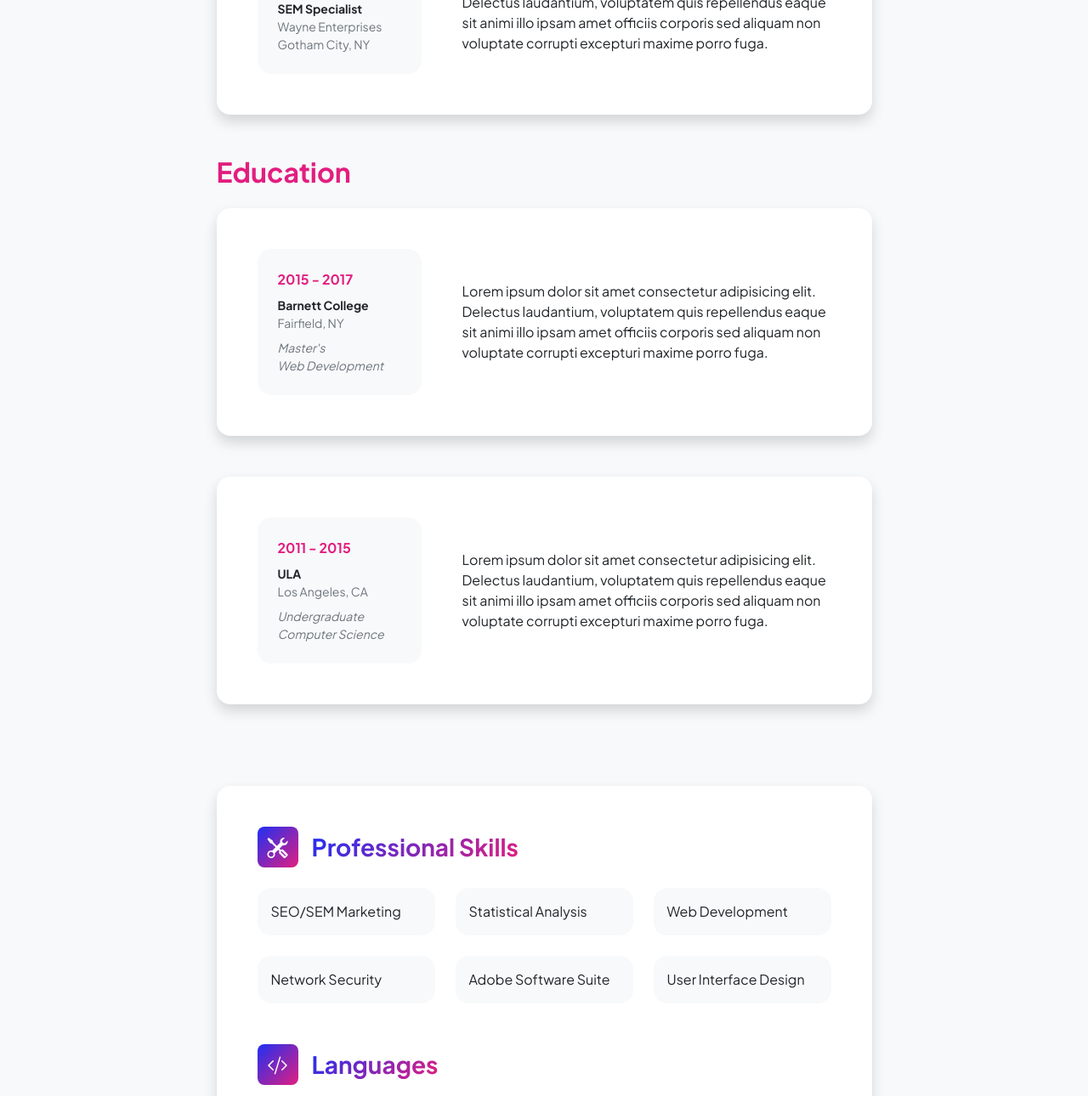
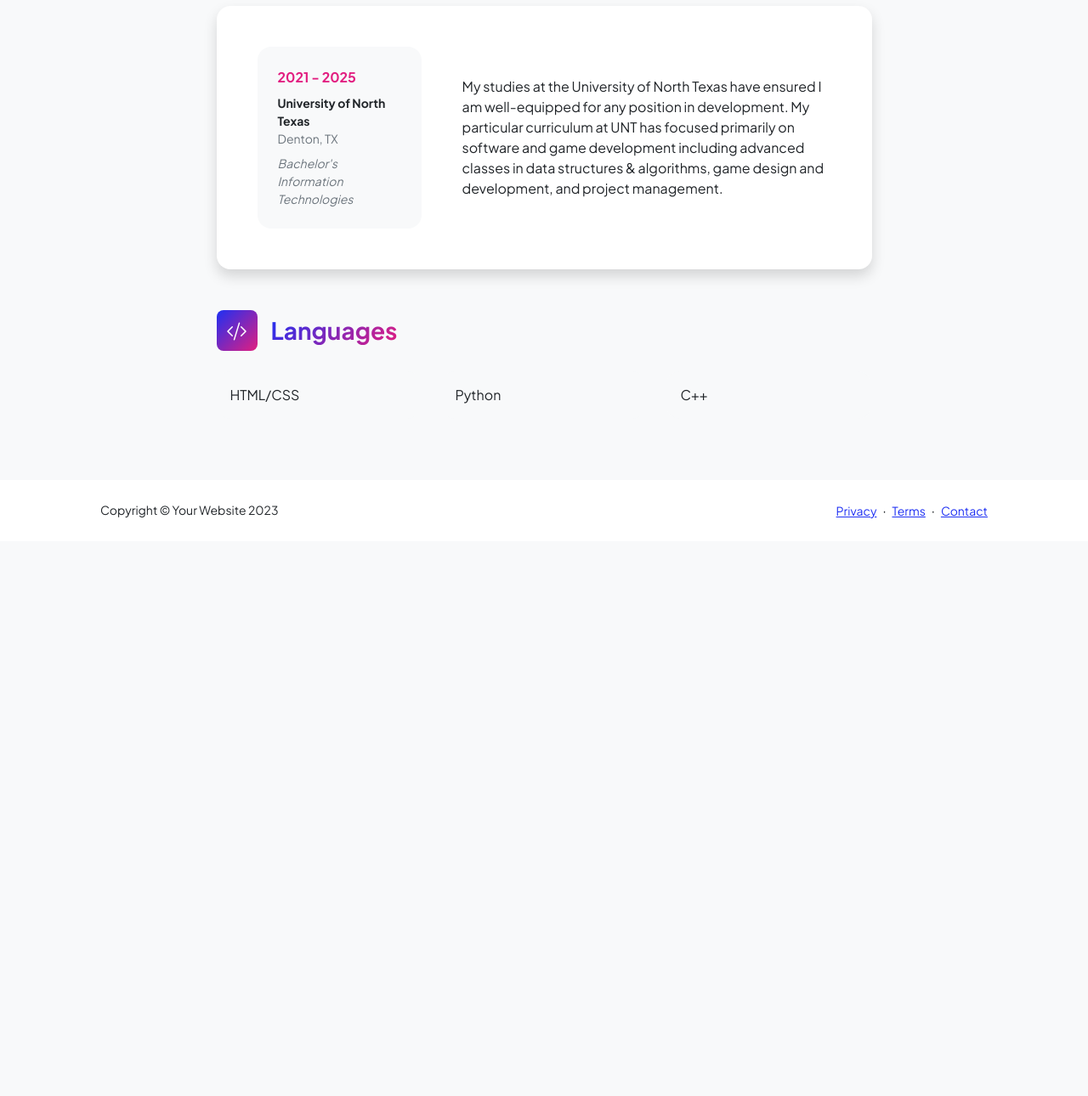
Before and after one commit to zachkjones512/zachkjones512.github.io, a plain HTML site: page resume.html in a window 1280 px wide. Shown: the part 699-1989 px from the top of the page at 85% size. After the commit the page ends 1336 px from the top, so only its background shows below. Drawn offline with nearby package versions, Linux system fonts and the light colour scheme.

Commit message:
Fixed and updated info, added downloadable resume button

```diff
--- a/resume.html
+++ b/resume.html
@@ -5,7 +5,7 @@
         <meta name="viewport" content="width=device-width, initial-scale=1, shrink-to-fit=no" />
         <meta name="description" content="" />
         <meta name="author" content="" />
-        <title>Personal - Start Bootstrap Template</title>
+        <title>Zach's Resume Page</title>
         <!-- Favicon-->
         <link rel="icon" type="image/x-icon" href="assets/favicon.ico" />
         <!-- Custom Google font-->
@@ -47,8 +47,8 @@
                                 <h2 class="text-primary fw-bolder mb-0">Experience</h2>
                                 <!-- Download resume button-->
                                 <!-- Note: Set the link href target to a PDF file within your project-->
-                                <a class="btn btn-primary px-4 py-3" href="#!">
-                                    <div class="d-inline-block bi bi-download me-2"></div>
+                                <a class="btn btn-primary px-4 py-3" href="assets/resume.pdf">
+                                    <div class="d-inline-block bi bi-download me-2"> </div>
                                     Download Resume
                                 </a>
                             </div>
@@ -58,29 +58,13 @@
                                     <div class="row align-items-center gx-5">
                                         <div class="col text-center text-lg-start mb-4 mb-lg-0">
                                             <div class="bg-light p-4 rounded-4">
-                                                <div class="text-primary fw-bolder mb-2">2019 - Present</div>
-                                                <div class="small fw-bolder">Web Developer</div>
-                                                <div class="small text-muted">Stark Industries</div>
-                                                <div class="small text-muted">Los Angeles, CA</div>
+                                                <div class="text-primary fw-bolder mb-2">2022 - 2023</div>
+                                                <div class="small fw-bolder">Assistant Speech and Debate Instructor</div>
+                                                <div class="small text-muted">Coppell High School</div>
+                                                <div class="small text-muted">Coppell, TX</div>
                                             </div>
                                         </div>
-                                        <div class="col-lg-8"><div>Lorem ipsum dolor sit amet consectetur adipisicing elit. Delectus laudantium, voluptatem quis repellendus eaque sit animi illo ipsam amet officiis corporis sed aliquam non voluptate corrupti excepturi maxime porro fuga.</div></div>
-                                    </div>
-                                </div>
-                            </div>
-                            <!-- Experience Card 2-->
-                            <div class="card shadow border-0 rounded-4 mb-5">
-                                <div class="card-body p-5">
-                                    <div class="row align-items-center gx-5">
-                                        <div class="col text-center text-lg-start mb-4 mb-lg-0">
-                                            <div class="bg-light p-4 rounded-4">
-                                                <div class="text-primary fw-bolder mb-2">2017 - 2019</div>
-                                                <div class="small fw-bolder">SEM Specialist</div>
-                                                <div class="small text-muted">Wayne Enterprises</div>
-                                                <div class="small text-muted">Gotham City, NY</div>
-                                            </div>
-                                        </div>
-                                        <div class="col-lg-8"><div>Lorem ipsum dolor sit amet consectetur adipisicing elit. Delectus laudantium, voluptatem quis repellendus eaque sit animi illo ipsam amet officiis corporis sed aliquam non voluptate corrupti excepturi maxime porro fuga.</div></div>
+                                        <div class="col-lg-8"><div>While not conventionally thought of as strong experience for a job in development, my time as an instructor at Coppell taught me critical communication skills necessary for ensuring a healthy team environment, how to effectively manage and plan projects and curricula in a professional setting, and, in particular, how to effectively bridge knowledge gaps between both my peers and my students.</div></div>
                                     </div>
                                 </div>
                             </div>
@@ -94,67 +78,23 @@
                                     <div class="row align-items-center gx-5">
                                         <div class="col text-center text-lg-start mb-4 mb-lg-0">
                                             <div class="bg-light p-4 rounded-4">
-                                                <div class="text-secondary fw-bolder mb-2">2015 - 2017</div>
+                                                <div class="text-secondary fw-bolder mb-2">2021 - 2025</div>
                                                 <div class="mb-2">
-                                                    <div class="small fw-bolder">Barnett College</div>
-                                                    <div class="small text-muted">Fairfield, NY</div>
+                                                    <div class="small fw-bolder">University of North Texas</div>
+                                                    <div class="small text-muted">Denton, TX</div>
                                                 </div>
                                                 <div class="fst-italic">
-                                                    <div class="small text-muted">Master's</div>
-                                                    <div class="small text-muted">Web Development</div>
+                                                    <div class="small text-muted">Bachelor's</div>
+                                                    <div class="small text-muted">Information Technologies</div>
                                                 </div>
                                             </div>
                                         </div>
-                                        <div class="col-lg-8"><div>Lorem ipsum dolor sit amet consectetur adipisicing elit. Delectus laudantium, voluptatem quis repellendus eaque sit animi illo ipsam amet officiis corporis sed aliquam non voluptate corrupti excepturi maxime porro fuga.</div></div>
+                                        <div class="col-lg-8"><div>My studies at the University of North Texas have ensured I am well-equipped for any position in development. My particular curriculum at UNT has focused primarily on software and game development including advanced classes in data structures & algorithms, game design and development, and project management.</div></div>
                                     </div>
                                 </div>
                             </div>
                             <!-- Education Card 2-->
-                            <div class="card shadow border-0 rounded-4 mb-5">
-                                <div class="card-body p-5">
-                                    <div class="row align-items-center gx-5">
-                                        <div class="col text-center text-lg-start mb-4 mb-lg-0">
-                                            <div class="bg-light p-4 rounded-4">
-                                                <div class="text-secondary fw-bolder mb-2">2011 - 2015</div>
-                                                <div class="mb-2">
-                                                    <div class="small fw-bolder">ULA</div>
-                                                    <div class="small text-muted">Los Angeles, CA</div>
-                                                </div>
-                                                <div class="fst-italic">
-                                                    <div class="small text-muted">Undergraduate</div>
-                                                    <div class="small text-muted">Computer Science</div>
-                                                </div>
-                                            </div>
-                                        </div>
-                                        <div class="col-lg-8"><div>Lorem ipsum dolor sit amet consectetur adipisicing elit. Delectus laudantium, voluptatem quis repellendus eaque sit animi illo ipsam amet officiis corporis sed aliquam non voluptate corrupti excepturi maxime porro fuga.</div></div>
-                                    </div>
-                                </div>
-                            </div>
-                        </section>
-                        <!-- Divider-->
-                        <div class="pb-5"></div>
-                        <!-- Skills Section-->
-                        <section>
-                            <!-- Skillset Card-->
-                            <div class="card shadow border-0 rounded-4 mb-5">
-                                <div class="card-body p-5">
-                                    <!-- Professional skills list-->
-                                    <div class="mb-5">
-                                        <div class="d-flex align-items-center mb-4">
-                                            <div class="feature bg-primary bg-gradient-primary-to-secondary text-white rounded-3 me-3"><i class="bi bi-tools"></i></div>
-                                            <h3 class="fw-bolder mb-0"><span class="text-gradient d-inline">Professional Skills</span></h3>
-                                        </div>
-                                        <div class="row row-cols-1 row-cols-md-3 mb-4">
-                                            <div class="col mb-4 mb-md-0"><div class="d-flex align-items-center bg-light rounded-4 p-3 h-100">SEO/SEM Marketing</div></div>
-                                            <div class="col mb-4 mb-md-0"><div class="d-flex align-items-center bg-light rounded-4 p-3 h-100">Statistical Analysis</div></div>
-                                            <div class="col"><div class="d-flex align-items-center bg-light rounded-4 p-3 h-100">Web Development</div></div>
-                                        </div>
-                                        <div class="row row-cols-1 row-cols-md-3">
-                                            <div class="col mb-4 mb-md-0"><div class="d-flex align-items-center bg-light rounded-4 p-3 h-100">Network Security</div></div>
-                                            <div class="col mb-4 mb-md-0"><div class="d-flex align-items-center bg-light rounded-4 p-3 h-100">Adobe Software Suite</div></div>
-                                            <div class="col"><div class="d-flex align-items-center bg-light rounded-4 p-3 h-100">User Interface Design</div></div>
-                                        </div>
-                                    </div>
+
                                     <!-- Languages list-->
                                     <div class="mb-0">
                                         <div class="d-flex align-items-center mb-4">
@@ -162,14 +102,9 @@
                                             <h3 class="fw-bolder mb-0"><span class="text-gradient d-inline">Languages</span></h3>
                                         </div>
                                         <div class="row row-cols-1 row-cols-md-3 mb-4">
-                                            <div class="col mb-4 mb-md-0"><div class="d-flex align-items-center bg-light rounded-4 p-3 h-100">HTML</div></div>
-                                            <div class="col mb-4 mb-md-0"><div class="d-flex align-items-center bg-light rounded-4 p-3 h-100">CSS</div></div>
-                                            <div class="col"><div class="d-flex align-items-center bg-light rounded-4 p-3 h-100">JavaScript</div></div>
-                                        </div>
-                                        <div class="row row-cols-1 row-cols-md-3">
+                                            <div class="col mb-4 mb-md-0"><div class="d-flex align-items-center bg-light rounded-4 p-3 h-100">HTML/CSS</div></div>
                                             <div class="col mb-4 mb-md-0"><div class="d-flex align-items-center bg-light rounded-4 p-3 h-100">Python</div></div>
-                                            <div class="col mb-4 mb-md-0"><div class="d-flex align-items-center bg-light rounded-4 p-3 h-100">Ruby</div></div>
-                                            <div class="col"><div class="d-flex align-items-center bg-light rounded-4 p-3 h-100">Node.js</div></div>
+                                            <div class="col"><div class="d-flex align-items-center bg-light rounded-4 p-3 h-100">C++</div></div>
                                         </div>
                                     </div>
                                 </div>
```
